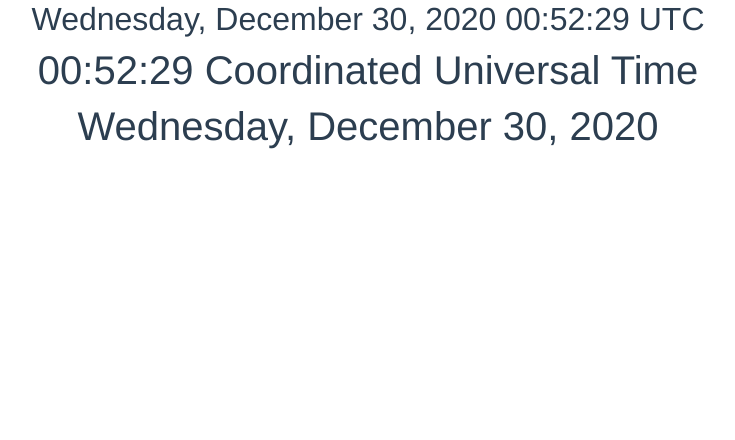
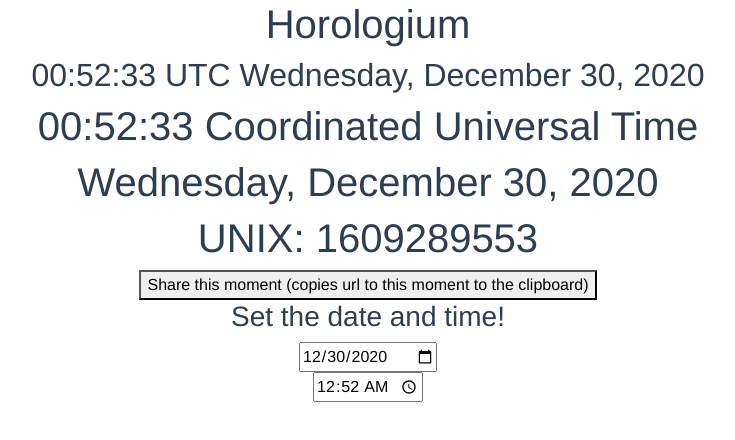
Before and after one commit to donovanrichardson/horologium, a Vue app: page / in a window 1280 px wide. Shown: the top 440 px of the page, without its empty margins (272-1007 px from the left). Built offline with nearby package versions, Linux system fonts and the light colour scheme.

Commit message:
updating and sharing

```diff
--- a/package.json
+++ b/package.json
@@ -10,6 +10,7 @@
   "dependencies": {
     "bootstrap": "^4.5.3",
     "bootstrap-vue": "^2.21.1",
+    "copy-to-clipboard": "^3.3.1",
     "core-js": "^3.6.5",
     "luxon": "^1.25.0",
     "register-service-worker": "^1.7.1",
--- a/src/App.vue
+++ b/src/App.vue
@@ -1,5 +1,8 @@
 <template>
   <div id="app">
+    <h1 id='apptitle'>
+      Horologium
+    </h1>
     <!-- <div id="nav">
       <router-link to="/">Home</router-link> |
       <router-link to="/about">About</router-link>
--- a/src/views/Horologium.vue
+++ b/src/views/Horologium.vue
@@ -4,58 +4,118 @@
             {{utcString}}
         </h2>
         <h1>
-            {{localTime}}
+            {{chosenTime}}
         </h1>
         <h1>
-            {{today}}
+            {{chosenDay}}
         </h1>
+        <div v-if="localZone != timezone">
+            <h2>
+                {{localString}}
+            </h2>
+        </div>
+        <h1>
+            {{unixString}}
+        </h1>
+        <button v-on:click="share">
+            Share this moment (copies url to this moment to the clipboard)
+        </button>
+        <div>
+            <h3>
+                Set the date and time!
+            </h3>
+            <div id='datetime-edit' v-on:click="clicky">
+                <div>
+                    <input type="date" :value="time.toFormat('yyyy-MM-dd')"/>
+                </div>
+                <div>
+                    <input type="time" :value="time.toFormat('HH:mm')"/>
+                </div>
+            </div>
+
+        </div>
     </div>
 </template>
 
 <script>
 import { DateTime, Settings, IANAZone } from "luxon";
+import copy from 'copy-to-clipboard'
 
 console.log('datetime', DateTime);
+console.log('copy', copy);
 // console.log('thedata?', this.data);
 
 export default {
     created(){
         console.log("route", this.$route);
         console.log("zone", IANAZone);
+        this.localZone = Settings.defaultZoneName
         // console.log("tz", );
         if(this.$route.query.zone && IANAZone.isValidZone(this.$route.query.zone)){
             this.timezone = this.$route.query.zone
         }else{
-            this.timezone = Settings.defaultZoneName
+            this.timezone = this.localZone
         }
         let timestring = this.$route.query.time
         if(timestring){
-            this.time = DateTime.fromFormat(timestring,'yyyyMMddHHmmss',{zone:this.timezone})
-            console.log('the toyme mate',this.time);
+            this.time = DateTime.fromFormat(timestring,'yyyy-MM-dd HH:mm:ss',{zone:this.timezone})
+            // console.log('the toyme mate',this.time);
+            this.fixed = true
         }
 
         if(!timestring || this.time.invalid){
             this.time = DateTime.fromObject({zone:this.timezone})
+            this.fixed = false
         }
-        this.utc = this.time.toUTC()
+
+
+        if(!this.fixed){
+            const startOfSecond = this.time.plus({seconds:1}).startOf('second') + 1 - this.time
+            setTimeout(()=>{
+                this.time = DateTime.fromObject({zone:this.timezone}) //maybe put this starting at if(!timestring || this.time.invalid){; abstract the time assignment
+                setInterval(()=>{
+                    this.time = DateTime.fromObject({zone:this.timezone})
+                },1000)
+            },startOfSecond)
+        }
     },
     name: "Horologium",
     data:function(){
         return {
                 time:null,
-                timezone:null
+                timezone:null,
+                original:Math.floor(4.5)
+                //for some reason, commenting out time and timezone prevents the every-second updating
             }
     },
     computed: {
         utcString(){
-            return `${this.utc.toLocaleString(DateTime.DATE_HUGE)} ${this.utc.toLocaleString(DateTime.TIME_24_WITH_SHORT_OFFSET)}`
+            const utc = this.time.toUTC()
+            return `${utc.toLocaleString(DateTime.TIME_24_WITH_SHORT_OFFSET)} ${utc.toLocaleString(DateTime.DATE_HUGE)}`
         },
-        localTime(){
+        chosenTime(){
             return this.time.toLocaleString(DateTime.TIME_24_WITH_LONG_OFFSET)
         },
-        today(){
+        chosenDay(){
             return this.time.toLocaleString(DateTime.DATE_HUGE)
         },
+        localString(){
+            const local = this.time.toLocal()
+            return `${local.toLocaleString(DateTime.TIME_24_WITH_SHORT_OFFSET)} ${local.toLocaleString(DateTime.DATE_HUGE)}`
+        },
+        unixString(){
+            return `UNIX: ${Math.floor(this.time.ts / 1000)}`
+        }
+    },
+    methods:{
+        share: function(e){
+            const loc = window.location.toString().split('?')[0]
+            const slug = `?time=${this.time.toFormat('yyyy-MM-dd HH:mm:ss')}&zone=${this.timezone}`
+            copy(encodeURI(`${loc}${slug}`))
+        },
+        clicky: function(e){
+            console.log("ive been clicked")
+        }
     }
 }
 </script>
```
Also changed, not shown: 1 other file (tests, documents, lock files or other folders).
